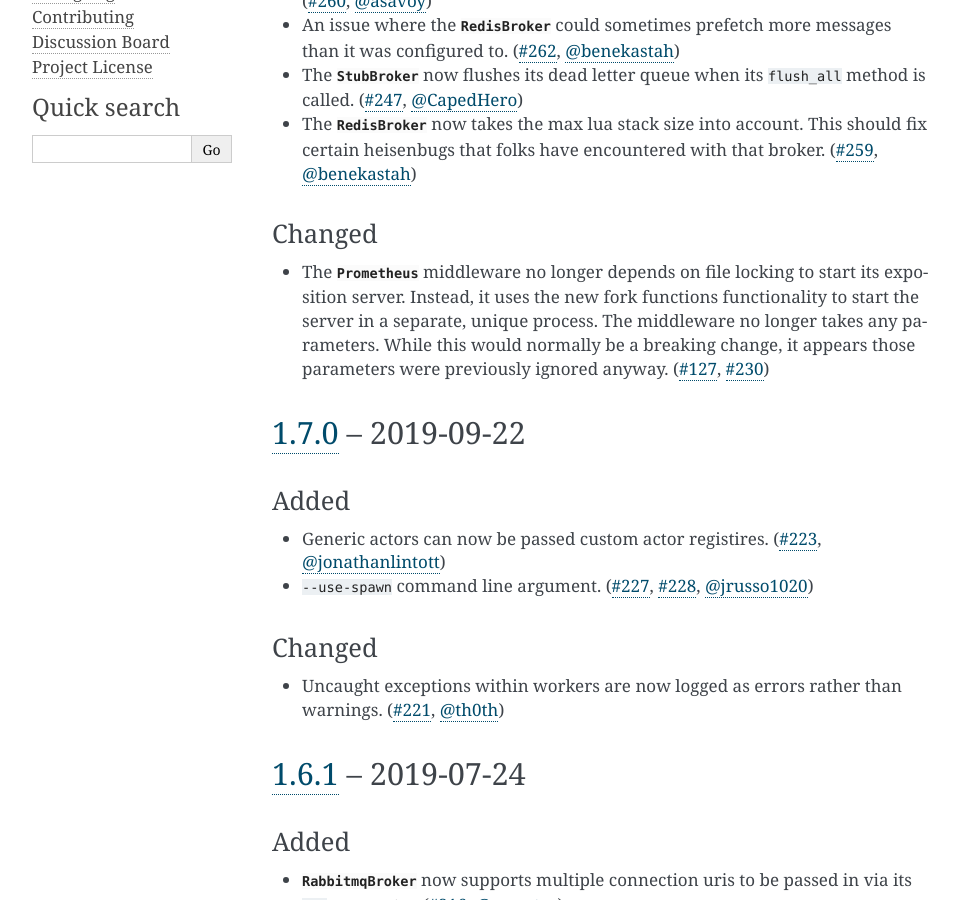
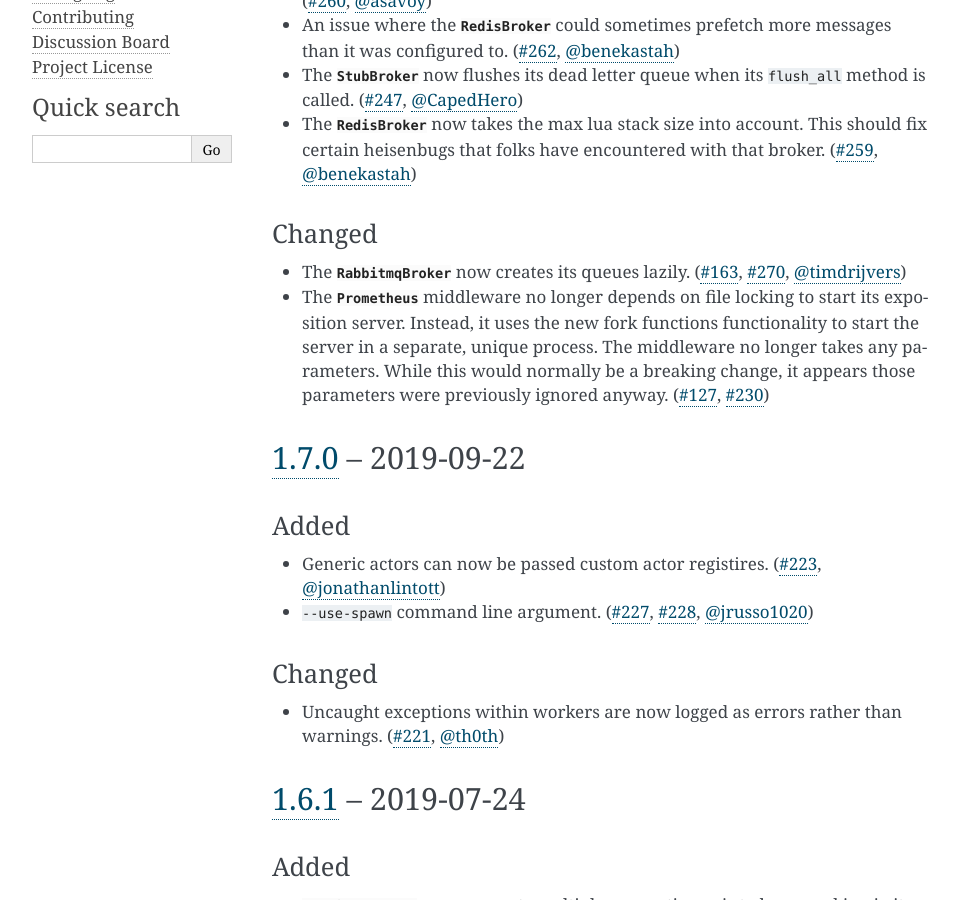
Before and after one commit to Bogdanp/dramatiq, a Sphinx documentation site: the page built from docs/source/changelog.rst, in a window 1280 px wide and 900 px high, scrolled down 554 px. Shown: the whole window, without its empty margins (148-1107 px from the left). Built offline with Sphinx 7.4.7, drawn with Linux system fonts in a browser that asks for light colours.

Commit message:
doc: update changelog

```diff
--- a/docs/source/changelog.rst
+++ b/docs/source/changelog.rst
@@ -51,6 +51,7 @@
 Changed
 ^^^^^^^
 
+* The |RabbitmqBroker| now creates its queues lazily.  (`#163`_, `#270`_, `@timdrijvers`_)
 * The |Prometheus| middleware no longer depends on file locking to
   start its exposition server.  Instead, it uses the new fork
   functions functionality to start the server in a separate, unique
@@ -59,7 +60,10 @@
   were previously ignored anyway.  (`#127`_, `#230`_)
 
 .. _#127: https://github.com/Bogdanp/dramatiq/issues/127
+.. _#163: https://github.com/Bogdanp/dramatiq/issues/163
 .. _#230: https://github.com/Bogdanp/dramatiq/pull/230
+.. _#270: https://github.com/Bogdanp/dramatiq/pull/270
+.. _@timdrijvers: https://github.com/timdrijvers
 
 
 `1.7.0`_ -- 2019-09-22
```
